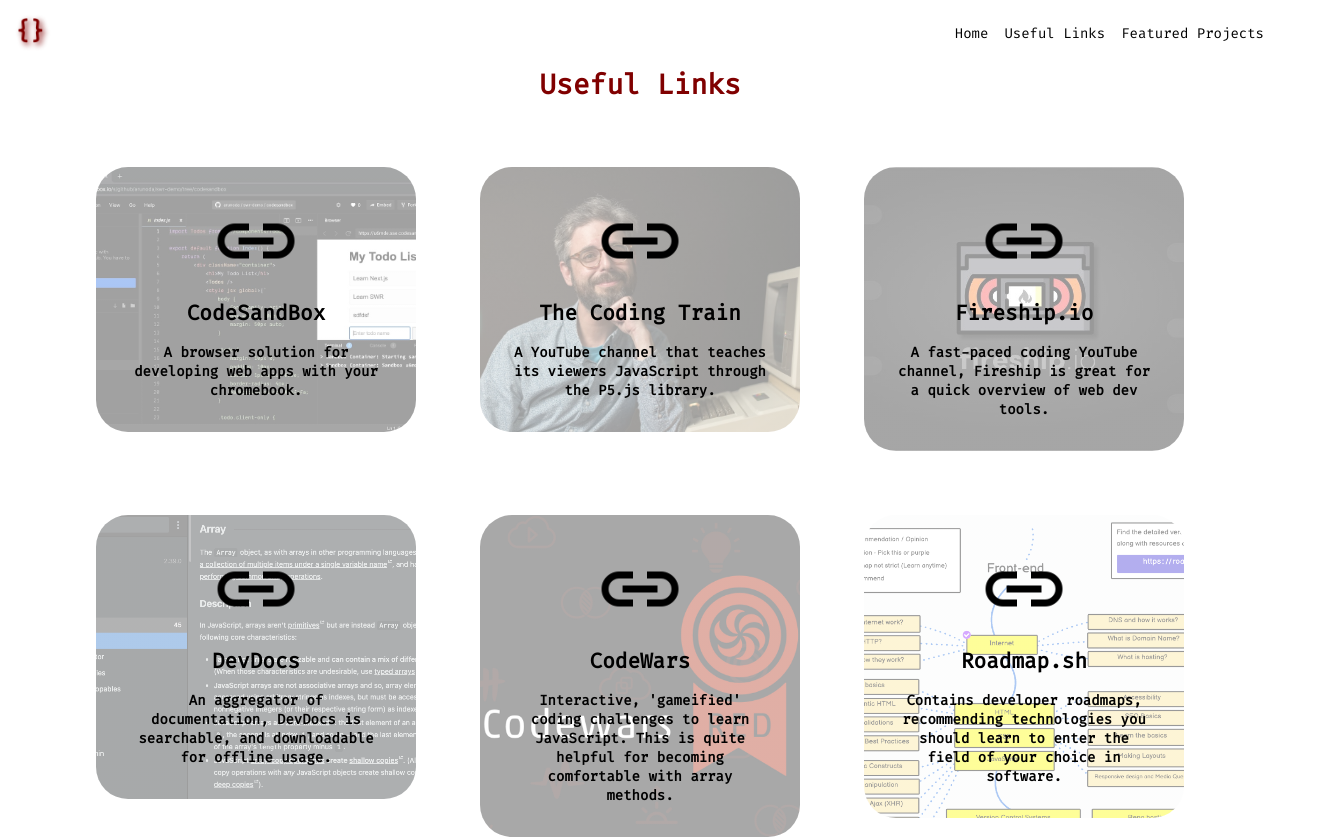
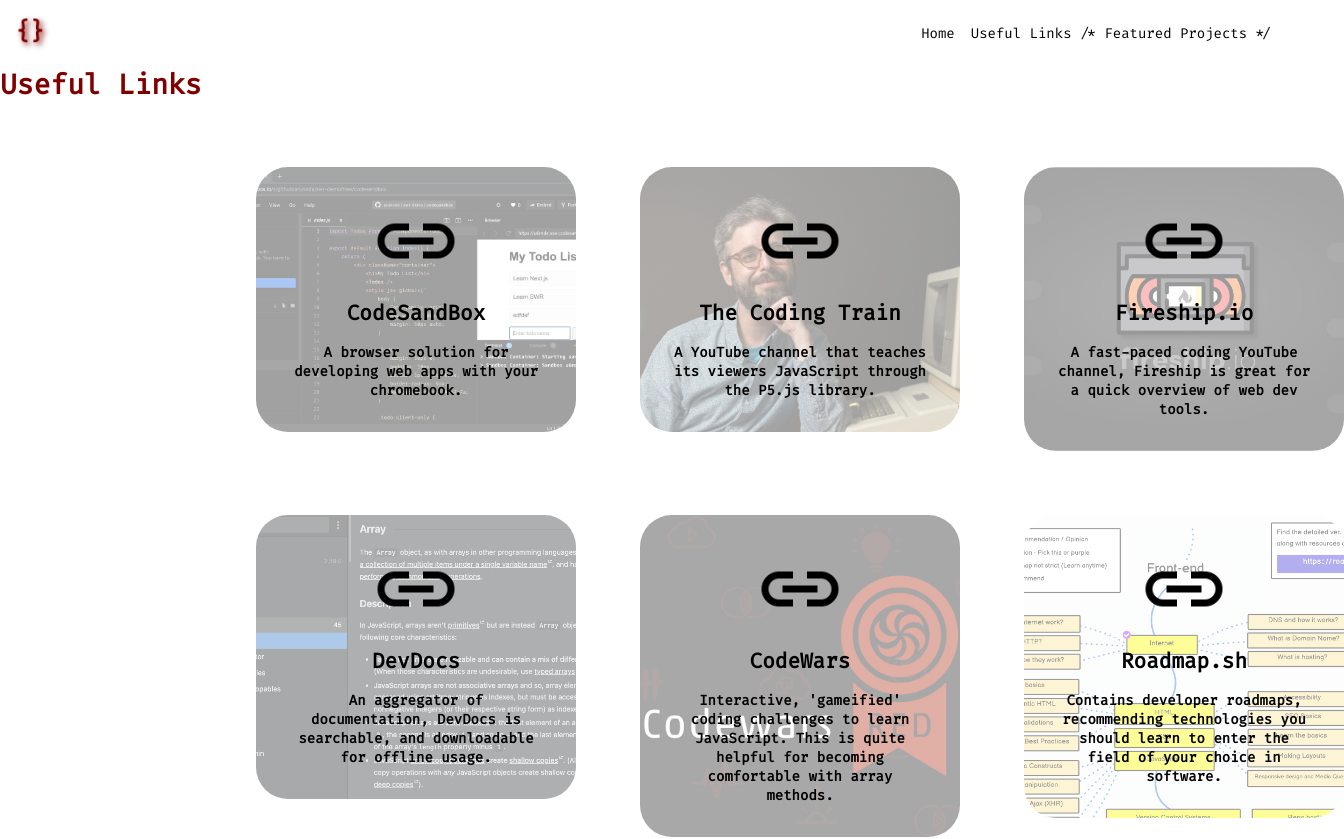
Before and after one commit to spp-programming/club-site, a React (Create React App) app: page /useful-links in a window 1280 px wide. Shown: the top 839 px of the page, 1344 px wide, since content can reach past the window. Built offline with nearby package versions, Linux system fonts and the light colour scheme.

Commit message:
temporarily removed featured-projects link

```diff
--- a/src/components/Navbar/Navbar.js
+++ b/src/components/Navbar/Navbar.js
@@ -15,9 +15,11 @@ const Navbar = ({ currentPage }) => {
                 <Link className="nav-link" to="/useful-links">
                     Useful Links
                 </Link>
+                /*
                 <Link className="nav-link" to="/featured-projects">
                     Featured Projects
                 </Link>
+                */
             </div>
         </nav>
     );
--- a/src/pages/FeaturedProjects/FeaturedProjects.js
+++ b/src/pages/FeaturedProjects/FeaturedProjects.js
@@ -1,8 +1,9 @@
+import "./FeaturedProjects.css";
 const FeaturedProjects = ({ props }) => {
     return (
-        <>
+        <div className="page-container">
             <h1>Featured Projects</h1>
-        </>
+        </div>
     );
 };
 
--- a/src/pages/UsefulLinks/UsefulLinks.js
+++ b/src/pages/UsefulLinks/UsefulLinks.js
@@ -10,7 +10,7 @@ import dribbbleImage from "../../assets/dribbble-image.jpg";
 
 const UsefulLinks = ({ props }) => {
     return (
-        <div className="container">
+        <div className="page-container">
             <h1>Useful Links</h1>
             <div id="links-container">
                 <LinkCard
```
Also changed, not shown: src/pages/FeaturedProjects/FeaturedProjects.css (added).
